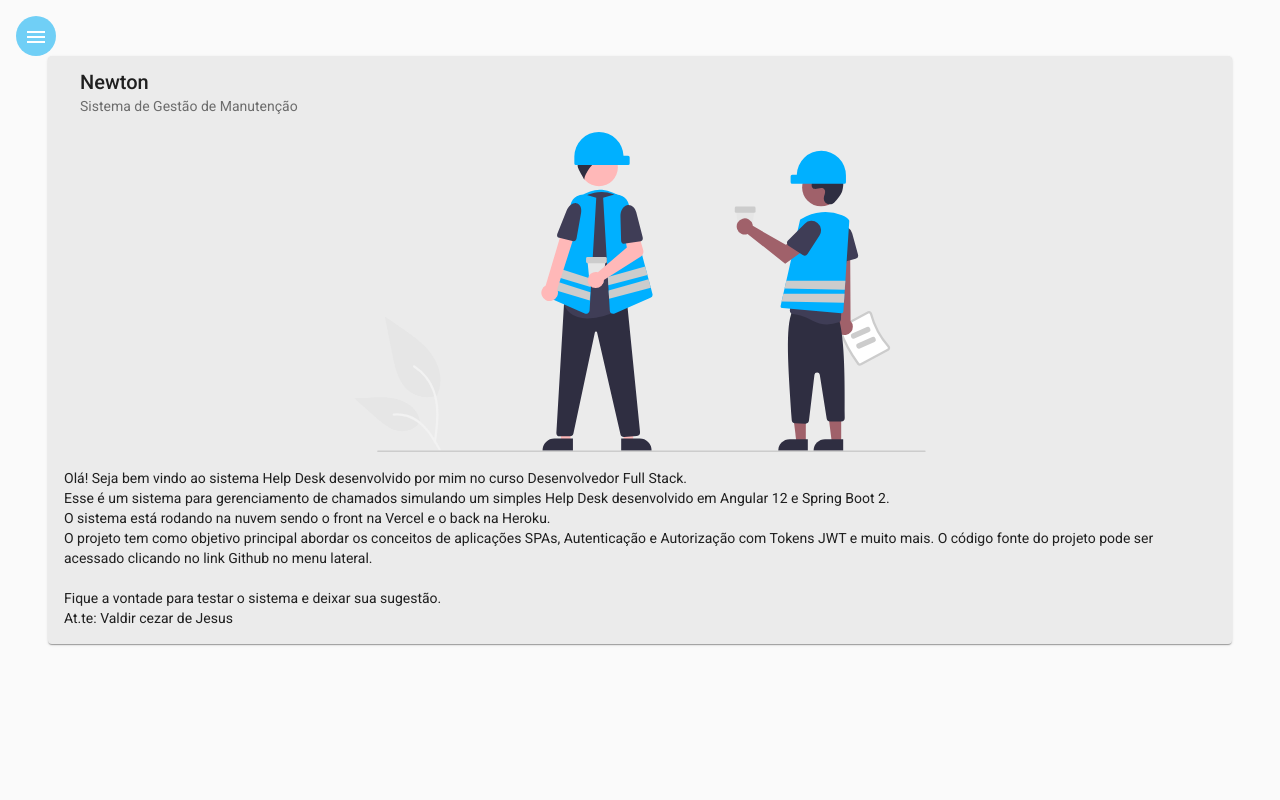
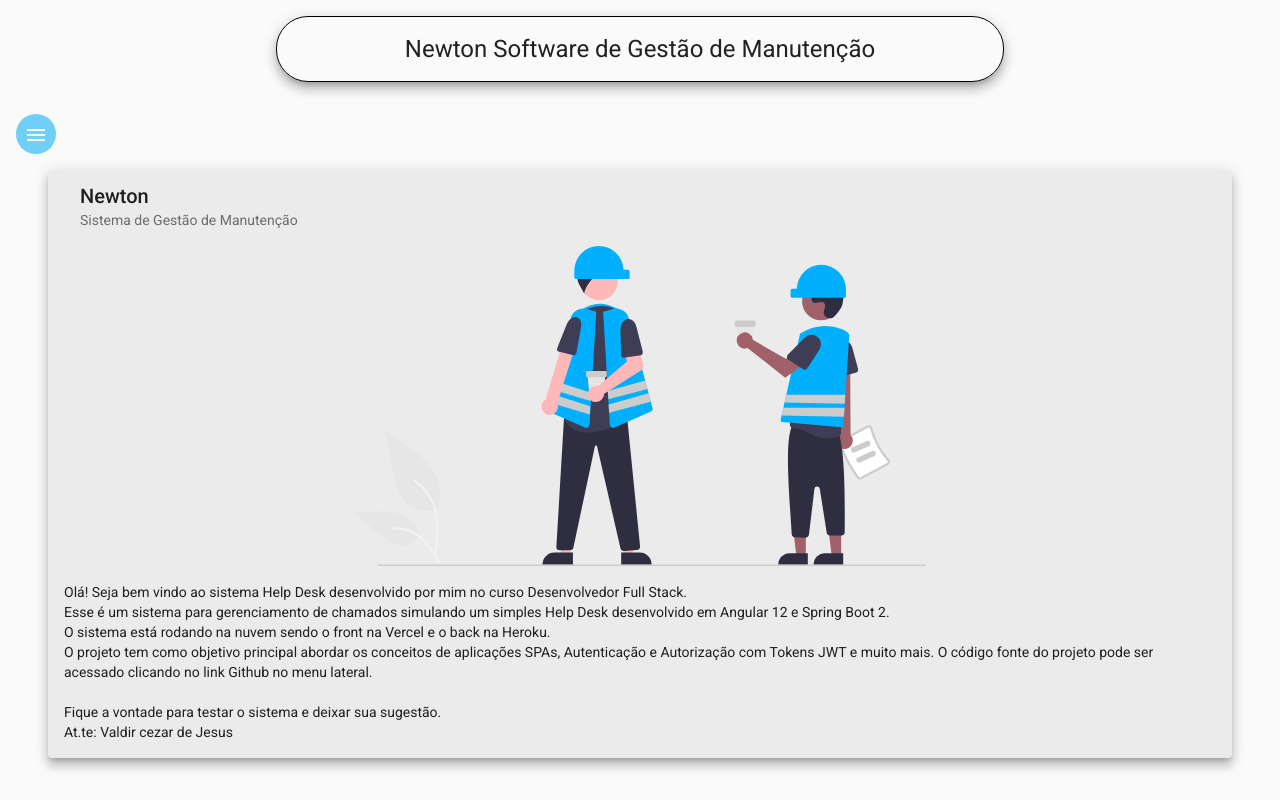
Before and after one commit to thay-oliveira96/Frontend-Projeto-Base, an Angular app: page /home in a window 1280 px wide. Built offline with nearby package versions, Linux system fonts and the light colour scheme.

Commit message:
Estilização de Cabeçalho com CSS

```diff
--- a/src/app/components/header/header.component.css
+++ b/src/app/components/header/header.component.css
@@ -0,0 +1,12 @@
+.container {
+    display: flex;
+    align-items: center;
+    justify-content: center;
+}
+
+h1 {
+    margin-top: 1rem;
+    border: 1px solid black;
+    padding: 1rem 10%;
+    border-radius: 2rem;
+}
--- a/src/app/components/header/header.component.html
+++ b/src/app/components/header/header.component.html
@@ -1 +1,3 @@
-<p>header works!</p>
+<div class="container">
+    <h1 class="mat-elevation-z8">Newton Software de Gestão de Manutenção</h1>
+</div>
--- a/src/app/components/home/home.component.css
+++ b/src/app/components/home/home.component.css
@@ -1,6 +1,6 @@
 .card {
     width: 90%;
-    margin: auto;
+    margin: 1rem auto;
     background-color: rgb(235, 235, 235);
 }
 
--- a/src/app/components/home/home.component.html
+++ b/src/app/components/home/home.component.html
@@ -1,4 +1,4 @@
-<mat-card class="card">
+<mat-card class="card mat-elevation-z8">
     <mat-card-header>
       <mat-card-title>Newton</mat-card-title>
       <mat-card-subtitle>Sistema de Gestão de Manutenção</mat-card-subtitle>
--- a/src/app/components/nav/nav.component.html
+++ b/src/app/components/nav/nav.component.html
@@ -26,9 +26,12 @@
     </mat-drawer>
 
     <div class="sidenav-content">
+      <!--Cabeçalho da tela Home-->
+      <app-header></app-header>
       <button class="menu mat-elevation-v8" (click)="drawer.toggle()" mat-icon-button>
         <mat-icon>menu</mat-icon>
       </button>
+      <!--Tela Home é uma classe filha da NAV-->
       <router-outlet></router-outlet>
     </div>
 
```
